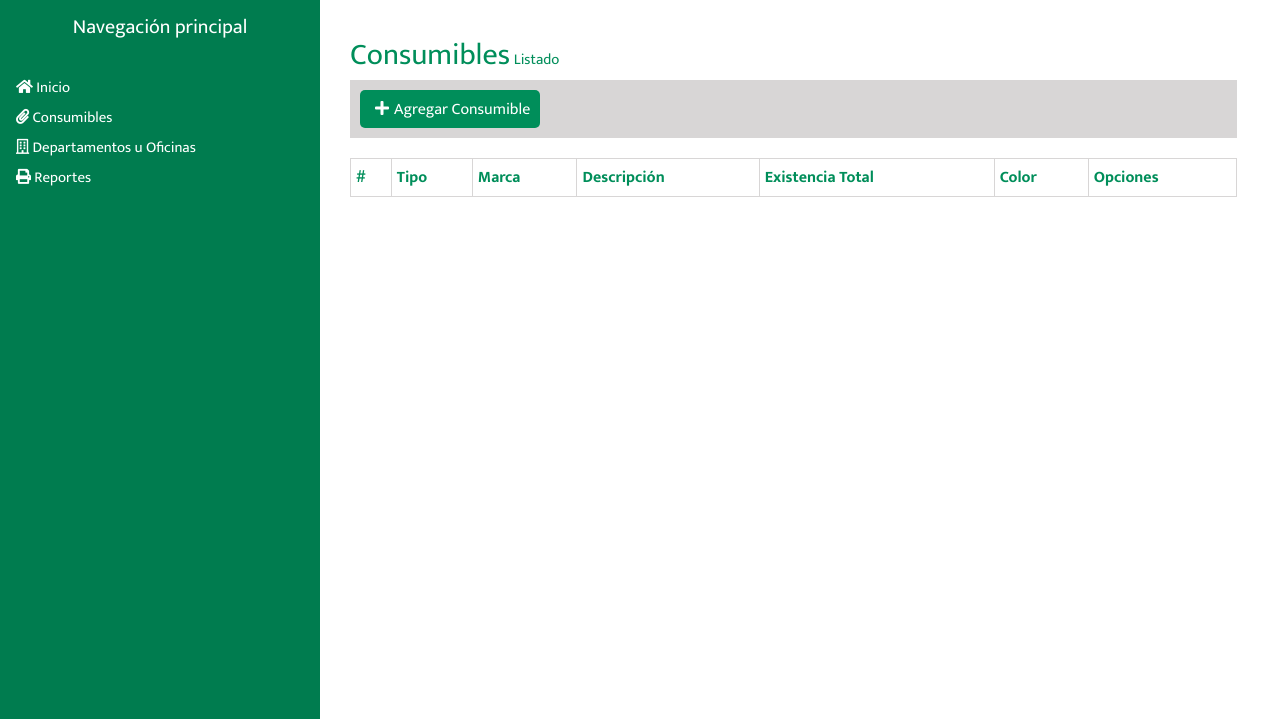
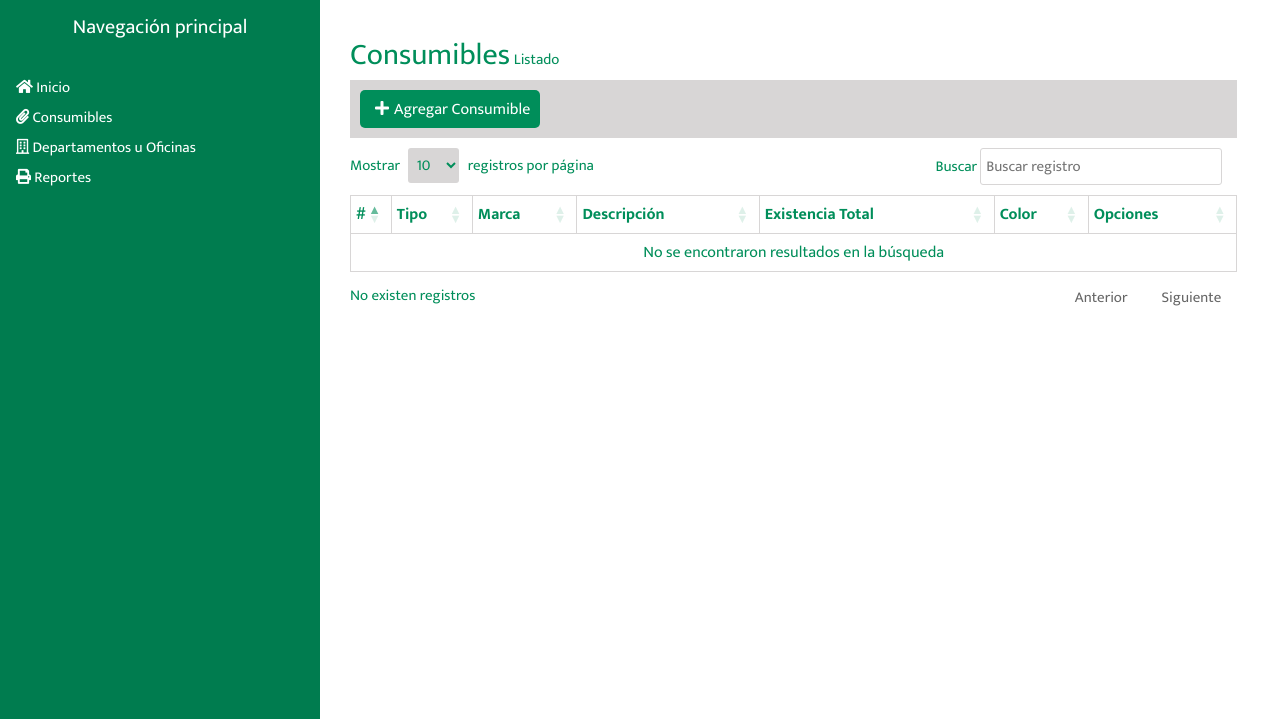
Before and after one commit to ArianSR29/webapp-inventarioEstancias, a CodeIgniter app: page /webapp-inventarioEstancias/index.php/mantenimiento/consumibles/index in a window 1280 px wide. Shown: the part 62-781 px from the top of the page. Run offline with CodeIgniter, Linux system fonts and the light colour scheme; tables that the repository leaves empty or names only in its code hold one stand-in row (values such as "Sample post"); lists and menus that the app fills with data are empty; some libraries are stand-ins or nearby versions.

Commit message:
feat: agregando buscador a la sección de consumibles

```diff
--- a/application/views/admin/consumibles/list.php
+++ b/application/views/admin/consumibles/list.php
@@ -6,7 +6,7 @@
         </div>
         <div class="full_row"><a href=""><i class="fa fa-plus"></i>Agregar Consumible</a></div>
         <div class="c-table">
-            <table>
+            <table id="consumibles-table">
                 <thead>
                     <tr>
                         <th>#</th>
--- a/application/views/layouts/header.php
+++ b/application/views/layouts/header.php
@@ -11,6 +11,12 @@
     <link rel="stylesheet" href=" <?php echo base_url(); ?>/assets/css/dashboard.css">
     <link rel="stylesheet" href="https://use.fontawesome.com/releases/v5.7.0/css/all.css" integrity="sha384-lZN37f5QGtY3VHgisS14W3ExzMWZxybE1SJSEsQp9S+oqd12jhcu+A56Ebc1zFSJ" crossorigin="anonymous">
 
+    <script src="https://ajax.googleapis.com/ajax/libs/jquery/3.3.1/jquery.min.js"></script>
+    <link rel="stylesheet" href="https://cdn.datatables.net/1.10.19/css/jquery.dataTables.min.css">
+    <script src="https://cdn.datatables.net/1.10.19/js/jquery.dataTables.min.js"></script>
+
+    <script src="<?php echo base_url();?>assets/js/main.js"></script>
+
 </head>
 <body>
 <header>
--- /dev/null
+++ b/assejs/js/main.js
@@ -0,0 +1 @@
+$(document).ready(function(){$("#consumibles-table").DataTable()});
--- a/assets/css/dashboard.css
+++ b/assets/css/dashboard.css
@@ -139,6 +139,34 @@
               background: #E6BC27; }
             main .c-main-consumibles .c-table table tbody tr td .c-btn-group .btn-danger {
               background: #FF0000; }
+      main .c-main-consumibles .c-table .dataTables_length {
+        padding: 10px 0px;
+        font-family: 'Mukta-Regular';
+        color: #008E5A;
+        font-size: 15px; }
+        main .c-main-consumibles .c-table .dataTables_length select {
+          font-family: 'Mukta-Regular';
+          margin: 0px 5px;
+          color: #008E5A;
+          background: #D8D6D6;
+          border: none;
+          font-size: 15px; }
+      main .c-main-consumibles .c-table .dataTables_filter {
+        padding: 10px 15px;
+        font-family: 'Mukta-Regular';
+        color: #008E5A;
+        font-size: 15px; }
+        main .c-main-consumibles .c-table .dataTables_filter input {
+          border: solid 1px #D8D6D6;
+          font-family: 'Mukta-Regular';
+          color: #008E5A;
+          font-size: 15px; }
+      main .c-main-consumibles .c-table .dataTables_info,
+      main .c-main-consumibles .c-table .previous,
+      main .c-main-consumibles .c-table .next {
+        font-family: 'Mukta-Regular';
+        color: #008E5A !important;
+        font-size: 15px; }
 
 footer {
   background: gold; }
--- /dev/null
+++ b/assets/js/main.js
@@ -0,0 +1,19 @@
+$(document).ready( function () {
+    $('#consumibles-table').DataTable({
+        "language":{
+            "lengthMenu": "Mostrar _MENU_ registros por página",
+            "zeroRecords": "No se encontraron resultados en la búsqueda",
+            "searchPlaceholder": "Buscar registro",
+            "info": "Monstrando registros de _START_ al _END_ de un total de _TOTAL_ registros",
+            "infoEmpty": "No existen registros",
+            "infoFiltered": "(Filtrado de un total de _MAX_ registros)",
+            "search": "Buscar",
+            "paginate":{
+                "first": "Primero",
+                "last": "Último",
+                "next": "Siguiente",
+                "previous": "Anterior"
+            },
+        }
+    });
+} );
--- a/assets/scss/dashboard.scss
+++ b/assets/scss/dashboard.scss
@@ -145,6 +145,7 @@
 		.c-table {
 			overflow-y: scroll;
 			height: 450px;
+
 			table {
 				width: 100%;
 				text-align: left;
@@ -198,6 +199,44 @@
 
 				}
 			}
+
+			.dataTables_length {
+				padding: 10px 0px;
+				font-family: 'Mukta-Regular';
+				color: #008E5A;
+				font-size: 15px;
+
+				select {
+					font-family: 'Mukta-Regular';
+					margin: 0px 5px;
+					color: #008E5A;
+					background: #D8D6D6;
+					border: none;
+					font-size: 15px;
+				}
+
+			}
+
+			.dataTables_filter {
+				padding: 10px 15px;
+				font-family: 'Mukta-Regular';
+				color: #008E5A;
+				font-size: 15px;
+
+				input{
+					border: solid 1px #D8D6D6;
+					font-family: 'Mukta-Regular';
+					color: #008E5A;
+					font-size: 15px;
+				}
+			}
+			.dataTables_info,
+			.previous ,
+			.next{
+				font-family: 'Mukta-Regular';
+				color: #008E5A!important;
+				font-size: 15px;
+			}
 		}
 	}
 }
```
Lines whose indentation alone changed are shown as unchanged.
